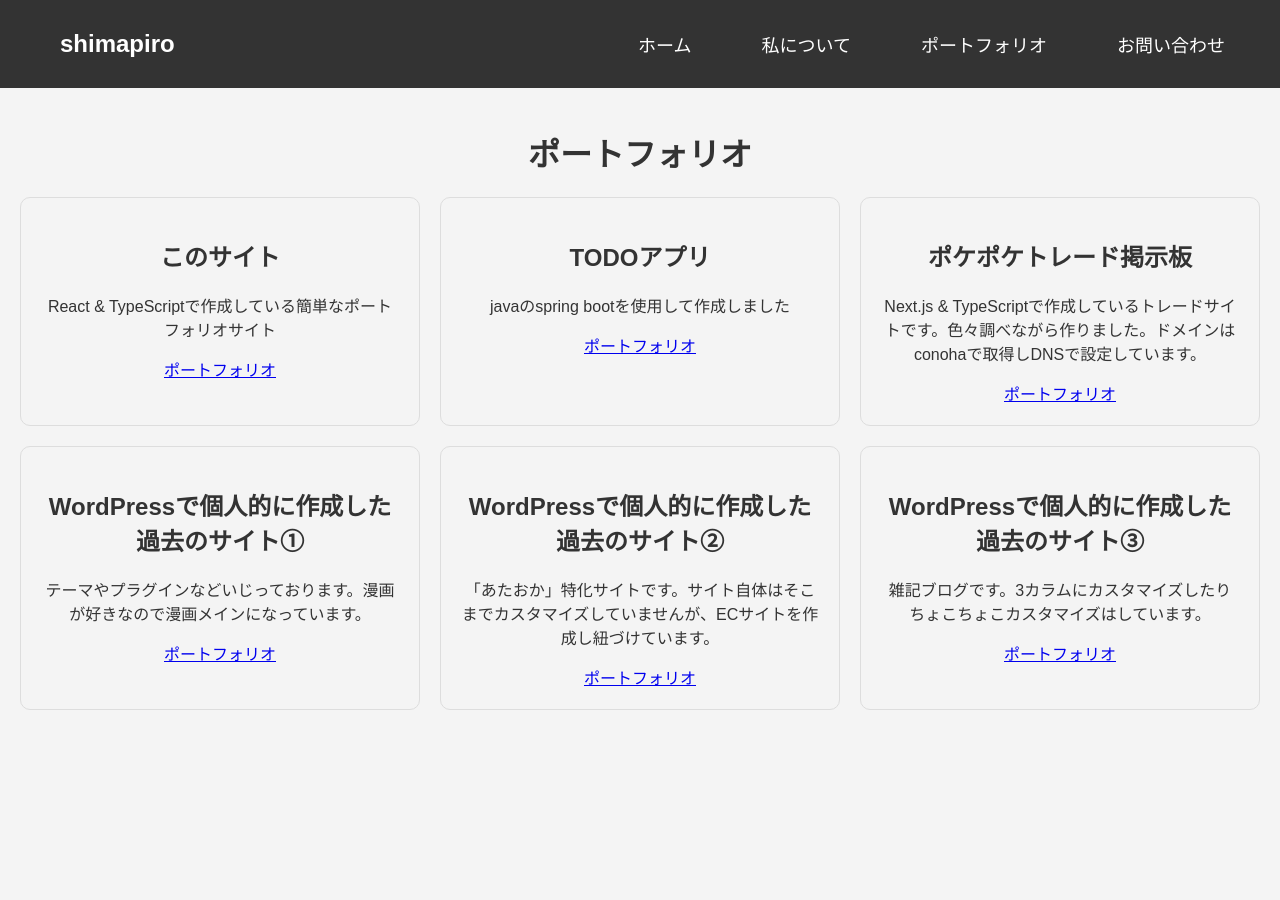
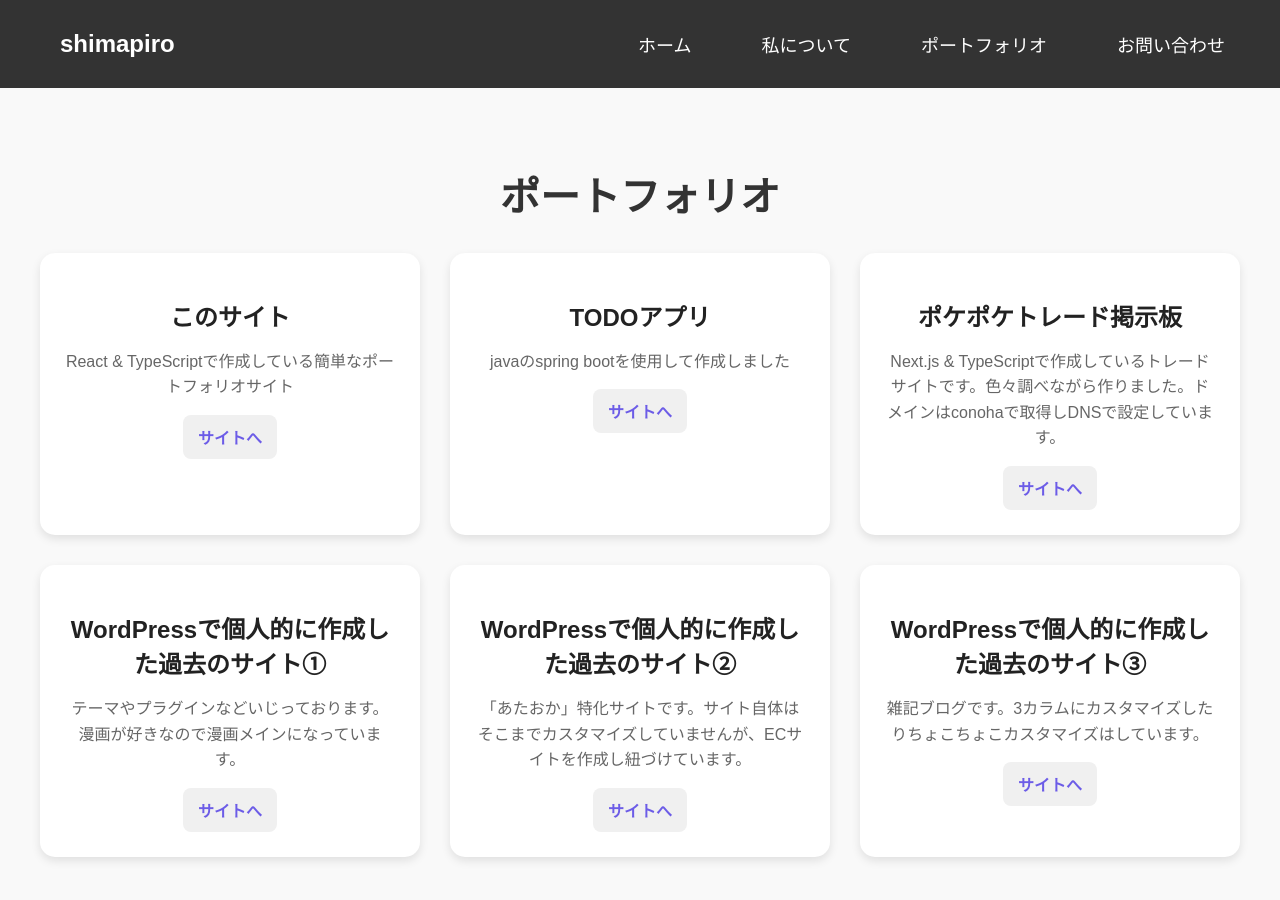
Before and after one commit to shimapiro/my-portfolio, a React (Vite) app: page /projects in a window 1280 px wide. Shown: the top 900 px of the page. Before the commit the page ends 800 px from the top, so only its background shows below. Built offline with nearby package versions, Linux system fonts and the light colour scheme.

Commit message:
💄 オシャんに

```diff
--- a/src/pages/Projects.tsx
+++ b/src/pages/Projects.tsx
@@ -47,10 +47,9 @@ const Projects: React.FC = () => {
       <div className="projects-grid">
         {projectList.map((project, index) => (
           <div key={index} className="project-card">
-            {/* <img src={project.image} alt={project.title} /> */}
             <h2>{project.title}</h2>
             <p>{project.description}</p>
-            <a href={project.link} target="_blank" rel="noopener noreferrer">ポートフォリオ</a>
+            <a href={project.link} target="_blank" rel="noopener noreferrer">サイトへ</a>
           </div>
         ))}
       </div>
--- a/src/styles/Projects.css
+++ b/src/styles/Projects.css
@@ -1,22 +1,75 @@
+/* 全体のスタイルをモダンに */
 .projects-container {
   text-align: center;
-    padding: 20px;
+  padding: 50px 20px;
+  background: #f9f9f9;
+  font-family: 'Arial', sans-serif;
+}
+
+.projects-container h1 {
+  font-size: 2.5rem;
+  color: #333;
+  margin-bottom: 30px;
+  font-weight: bold;
 }
 
 .projects-grid {
   display: grid;
-    grid-template-columns: repeat(auto-fit, minmax(300px, 1fr));
-    gap: 20px;
+  grid-template-columns: repeat(auto-fit, minmax(320px, 1fr));
+  gap: 30px;
+  max-width: 1200px;
+  margin: 0 auto;
 }
 
 .project-card {
-    border: 1px solid #ddd;
-    padding: 20px;
-    border-radius: 10px;
-    text-align: center;
+  background: #fff;
+  padding: 25px;
+  border-radius: 15px;
+  box-shadow: 0px 4px 10px rgba(0, 0, 0, 0.1);
+  transition: transform 0.3s ease-in-out, box-shadow 0.3s ease-in-out;
 }
 
-  .project-card img {
-    max-width: 100%;
-    border-radius: 10px;
+.project-card:hover {
+  transform: translateY(-5px);
+  box-shadow: 0px 8px 20px rgba(0, 0, 0, 0.2);
 }
+
+.project-card h2 {
+  font-size: 1.5rem;
+  color: #222;
+  margin-bottom: 15px;
+}
+
+.project-card p {
+  font-size: 1rem;
+  color: #666;
+  margin-bottom: 15px;
+  line-height: 1.6;
+}
+
+.project-card a {
+  display: inline-block;
+  font-size: 1rem;
+  font-weight: bold;
+  color: #6c5ce7;
+  text-decoration: none;
+  padding: 10px 15px;
+  border-radius: 8px;
+  background: #f0f0f0;
+  transition: background 0.3s ease-in-out, color 0.3s ease-in-out;
+}
+
+.project-card a:hover {
+  background: #6c5ce7;
+  color: #fff;
+}
+
+@media (max-width: 768px) {
+  .projects-grid {
+      grid-template-columns: 1fr;
+  }
+
+  .projects-container h1 {
+      font-size: 2rem;
+  }
+}
```
Lines whose indentation alone changed are shown as unchanged.
